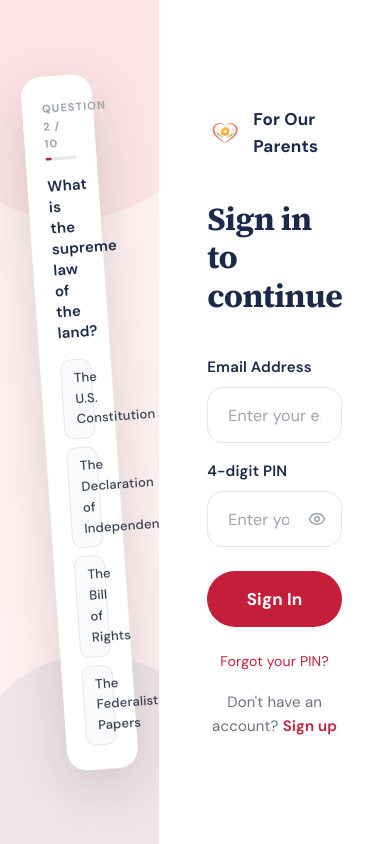
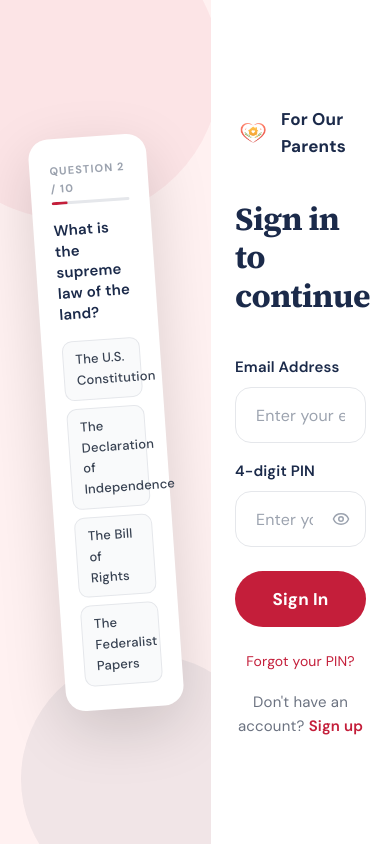
Before and after one commit to aryanairz/forourparents, a Next.js app: page /login in a window 390 px wide. Built offline with nearby package versions, Linux system fonts and the light colour scheme; no server answers.

Commit message:
Fix mobile layout: login panel overflow, floating nav text

```diff
--- a/app/login/page.tsx
+++ b/app/login/page.tsx
@@ -112,7 +112,7 @@ export default function LoginPage() {
     <div
       className="login-page"
       style={{
-        minHeight: "100vh", display: "flex",
+        minHeight: "100vh", display: "flex", overflow: "hidden",
         fontFamily: "var(--font-dm-sans, system-ui, sans-serif)",
       }}
     >
@@ -137,8 +137,10 @@ export default function LoginPage() {
           flex: 1, background: "#FFFFFF",
           display: "flex", flexDirection: "column",
           alignItems: "center", justifyContent: "center",
-          padding: "60px 48px",
+          padding: "48px 24px",
+          minWidth: 0,
         }}
+        className="w-full"
       >
         <motion.div
           initial={{ opacity: 0, y: 20 }}
--- a/app/page.tsx
+++ b/app/page.tsx
@@ -72,16 +72,17 @@ function FloatingNav() {
         style={{
           display: "flex",
           alignItems: "center",
-          gap: 24,
+          gap: 16,
           background: NAVY,
           borderRadius: 999,
-          padding: "10px 20px",
+          padding: "10px 14px",
           boxShadow: "0 8px 32px rgba(0,0,0,0.25)",
         }}
       >
         <Link href="/" style={{ display: "flex", alignItems: "center", gap: 8, textDecoration: "none" }}>
-          <Image src="/logo.png" alt="For Our Parents" width={26} height={26} style={{ borderRadius: 6 }} />
+          <Image src="/logo.png" alt="For Our Parents" width={26} height={26} style={{ borderRadius: 6, flexShrink: 0 }} />
           <span
+            className="hidden sm:inline"
             style={{
               color: "#FFFFFF",
               fontWeight: 700,
```
